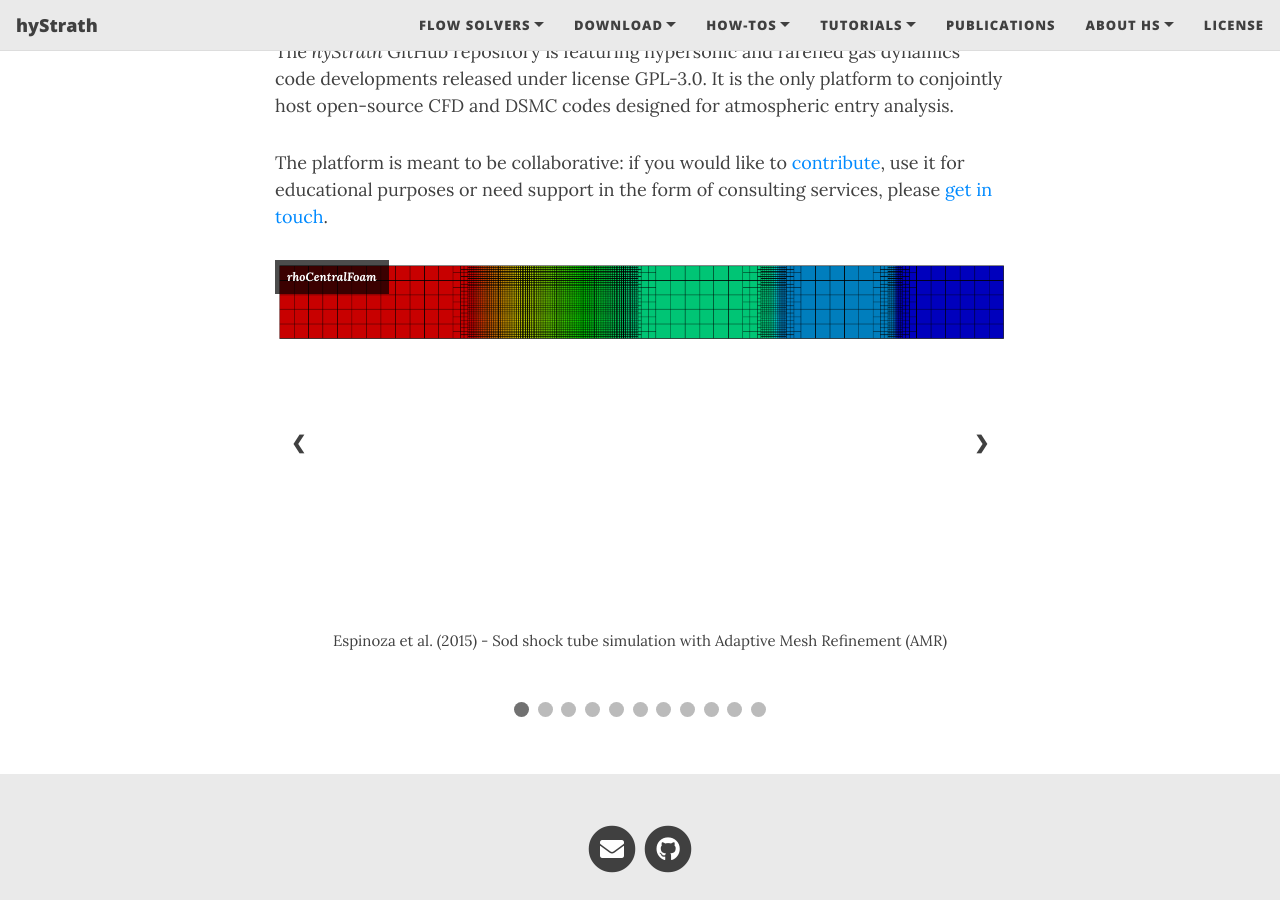
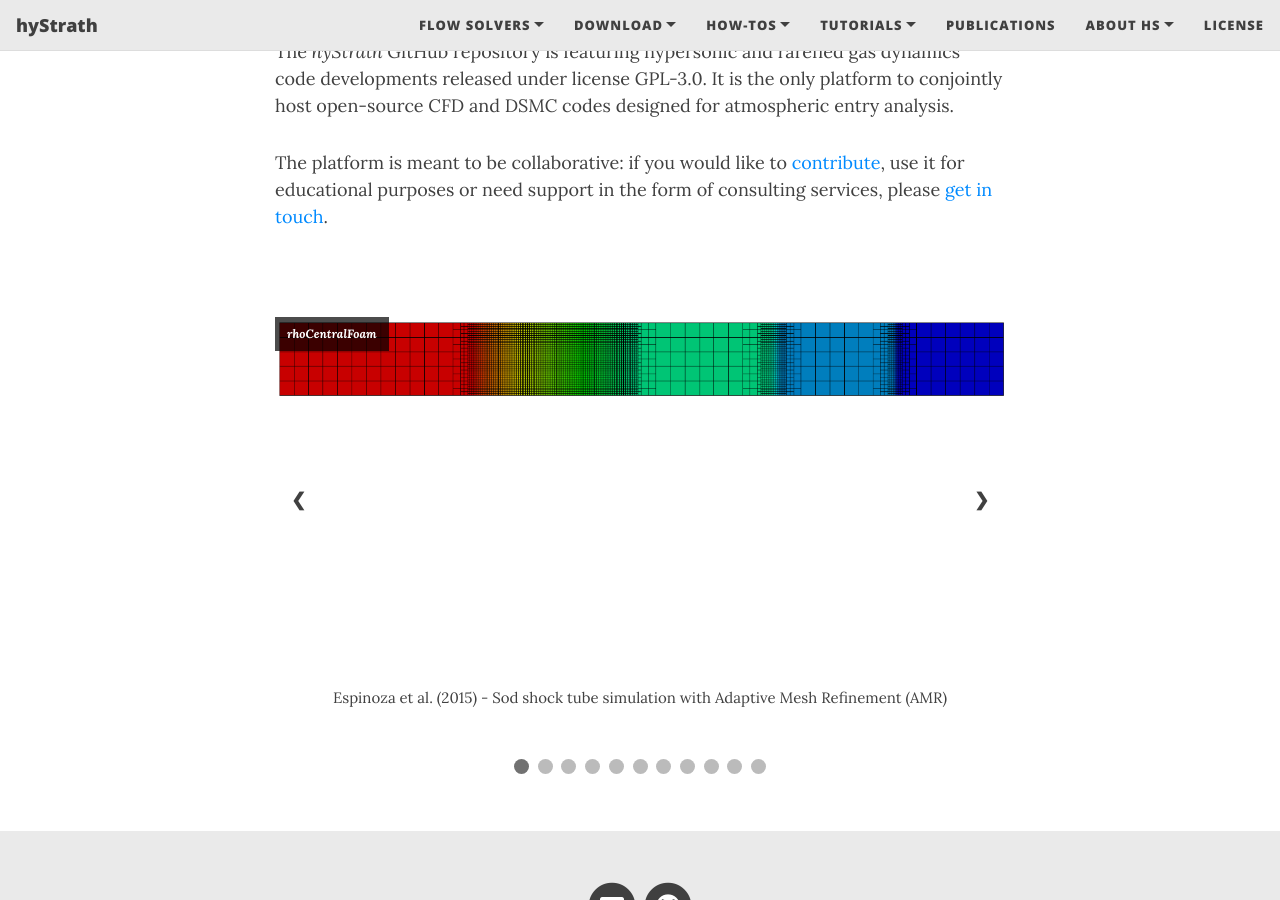
Before and after one commit to hystrath/hystrath.github.io, a Jekyll site: the page built from test2.md, in a window 1280 px wide and 900 px high, scrolled down 410 px. Built offline with Jekyll 4.4.1, drawn with Linux system fonts in a browser that asks for light colours; nearby versions of some CDN libraries.

Commit message:
Editing pages

```diff
--- a/test2.md
+++ b/test2.md
@@ -15,6 +15,8 @@ The <i>hyStrath</i> GitHub repository is featuring hypersonic and rarefied gas d
 <p>
 The platform is meant to be collaborative: if you would like to <a href="https://hystrath.github.io/contributions/">contribute</a>, use it for educational purposes or need support in the form of consulting services, please <a href="https://hystrath.github.io/contact">get in touch</a>.
 </p>
+
+<br>
 
  <!-- Slideshow container -->
 <div class="slideshow-container">
@@ -40,7 +42,7 @@ The platform is meant to be collaborative: if you would like to <a href="https:/
 
   <div class="hyStrathSlides">
     <div class="solvernametext">hy2Foam</div>
-    <img src="/docs/img/gallery/Casseau16-Mach20NitrogenCylinder.png" style="height:350px">
+    <img src="/docs/img/gallery/Casseau16-Mach20NitrogenCylinder.png" style="height:275px">
     <div class="text">Casseau et al. (2016) - Mach 20 flow of Nitrogen around a 2-D cylinder</div>
   </div>
 
@@ -58,13 +60,13 @@ The platform is meant to be collaborative: if you would like to <a href="https:/
 
   <div class="hyStrathSlides">
     <div class="solvernametext">ARC</div>
-    <img src="/docs/img/gallery/Renato17-PathfinderMesh.png" style="height:350px">
+    <img src="/docs/img/gallery/Renato17-PathfinderMesh.png" style="height:275px">
     <div class="text">Renato and Scanlon (2017) - Multi-dimensional ablation and thermal response for the Pathfinder capsule</div>
   </div>
 
   <div class="hyStrathSlides">
     <div class="solvernametext">ARC</div>
-    <img src="/docs/img/gallery/Renato17-PathfinderHeatFlux.png" style="height:350px">
+    <img src="/docs/img/gallery/Renato17-PathfinderHeatFlux.png" style="height:275px">
     <div class="text">Renato and Scanlon (2017) - Multi-dimensional ablation and thermal response for the Pathfinder capsule</div>
   </div>
 
```
